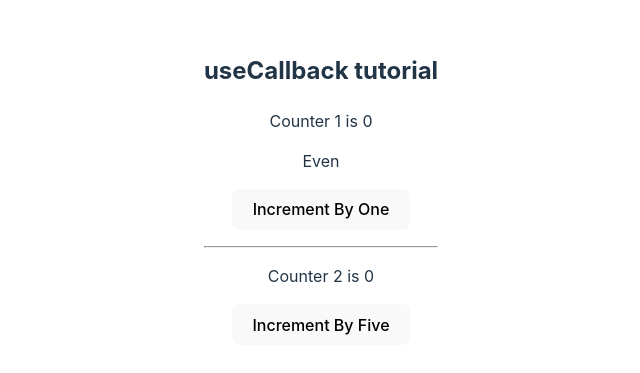
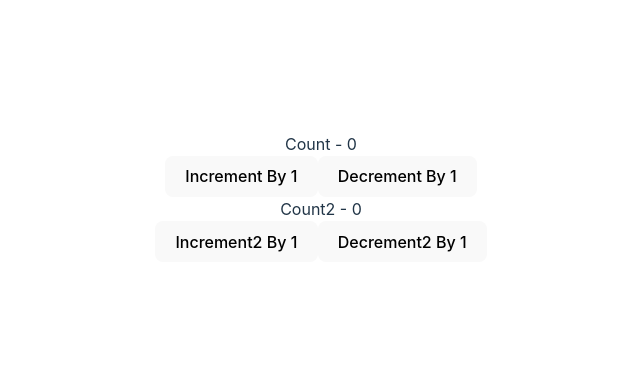
Before and after one commit to antysanjana/learning_react, a React (Vite) app: page / in a window 1280 px wide. Shown: the part 203-576 px from the top of the page, without its empty margins (319-959 px from the left). Built offline with nearby package versions, Linux system fonts and the light colour scheme.

Commit message:
useRef and useReduce

```diff
--- a/src/App.jsx
+++ b/src/App.jsx
@@ -1,10 +1,14 @@
 /* eslint-disable no-unused-vars */
 import "./App.css";
-import React, { useMemo, useState } from "react";
-import { useCallback } from "react";
-import Title from "./components/Title";
-import NewButton from "./components/NewButton";
-import ShowCount from "./components/ShowCount";
+import Time from "./components/Time";
+// import Counter from "./components/NewCounter";
+import Counter from "./components/ComplexCounter";
+// import React, { useMemo, useState } from "react";
+// import Form from "./components/NewForm";
+// import { useCallback } from "react";
+// import Title from "./components/Title";
+// import NewButton from "./components/NewButton";
+// import ShowCount from "./components/ShowCount";
 // import reactLogo from "./assets/react.svg";
 // import viteLogo from "/vite.svg";
 // import ClockList from './components/ClockList';
@@ -71,7 +75,19 @@ import ShowCount from "./components/ShowCount";
       </Emoji>*/
 // }
 
+//useRef
 export default function App() {
+  return (
+    <div className="app">
+      <div>
+        <Counter />
+      </div>
+    </div>
+  );
+}
+
+//useCallBack, useMemo
+/*export default function App() {
   const [count1, setCount1] = useState(0);
   const [count2, setCount2] = useState(0);
 
@@ -113,4 +129,4 @@ export default function App() {
   //     </p>
   //   </div>
   // );
-}
+}*/
--- /dev/null
+++ b/src/components/ComplexCounter.jsx
@@ -0,0 +1,79 @@
+import { useReducer } from "react";
+
+const initialState = {
+  counter: 0,
+  counter2: 0,
+};
+const reducer = (state, action) => {
+  switch (action.type) {
+    case "increment":
+      return { ...state, counter: state.counter + action.value };
+    case "decrement":
+      return { ...state, counter: state.counter - action.value };
+    case "increment2":
+      return { ...state, counter2: state.counter2 + action.value };
+    case "decrement2":
+      return { ...state, counter2: state.counter2 - action.value };
+    default:
+      return state;
+  }
+};
+
+export default function Counter() {
+  const [count, dispatch] = useReducer(reducer, initialState);
+
+  return (
+    <div>
+      <div>
+        <div>Count - {count.counter}</div>
+        <button
+          type="button"
+          onClick={() =>
+            dispatch({
+              type: "increment",
+              value: 1,
+            })
+          }
+        >
+          Increment By 1
+        </button>
+        <button
+          type="button"
+          onClick={() =>
+            dispatch({
+              type: "decrement",
+              value: 1,
+            })
+          }
+        >
+          Decrement By 1
+        </button>
+      </div>
+      <div>
+        <div>Count2 - {count.counter2}</div>
+        <button
+          type="button"
+          onClick={() =>
+            dispatch({
+              type: "increment2",
+              value: 1,
+            })
+          }
+        >
+          Increment2 By 1
+        </button>
+        <button
+          type="button"
+          onClick={() =>
+            dispatch({
+              type: "decrement2",
+              value: 1,
+            })
+          }
+        >
+          Decrement2 By 1
+        </button>
+      </div>
+    </div>
+  );
+}
--- /dev/null
+++ b/src/components/NewCounter.jsx
@@ -0,0 +1,29 @@
+import { useReducer } from "react";
+
+const initialState = 0;
+const reducer = (state, action) => {
+  switch (action) {
+    case "increment":
+      return state + 1;
+    case "decrement":
+      return state - 1;
+    default:
+      return state;
+  }
+};
+
+export default function Counter() {
+  const [count, dispatch] = useReducer(reducer, initialState);
+
+  return (
+    <div>
+      <div>Count - {count}</div>
+      <button type="button" onClick={() => dispatch("increment")}>
+        Increment
+      </button>
+      <button type="decrement" onClick={() => dispatch("decrement")}>
+        Decrement
+      </button>
+    </div>
+  );
+}
--- /dev/null
+++ b/src/components/NewForm.jsx
@@ -0,0 +1,17 @@
+import { useEffect, useRef } from "react";
+import Input from "./NewInput";
+
+export default function Form() {
+  const inputRef = useRef(null);
+  useEffect(() => {
+    inputRef.current.focus();
+  }, []);
+  return (
+    <div>
+      <p>
+        {/* <input ref={inputRef} type="text" placeholder="Enter Something..." /> */}
+        <Input ref={inputRef} type="text" placeholder="enter something..." />
+      </p>
+    </div>
+  );
+}
--- /dev/null
+++ b/src/components/Time.jsx
@@ -0,0 +1,28 @@
+import { useRef } from "react";
+import { useEffect, useState } from "react";
+
+export default function Time() {
+  const [date, setDate] = useState(new Date());
+  const buttonRef = useRef(null);
+
+  const tick = () => {
+    setDate(new Date());
+  };
+
+  useEffect(() => {
+    buttonRef.current = setInterval(tick, 1000);
+
+    return () => {
+      clearInterval(buttonRef.current);
+    };
+  }, []);
+
+  return (
+    <div>
+      <p>Time: {date.toLocaleTimeString()}</p>
+      <button type="button" onClick={() => clearInterval(buttonRef.current)}>
+        Cleanup
+      </button>
+    </div>
+  );
+}
```
Also changed, not shown: src/CounterThree.jsx (added, +42 -0 lines), src/components/NewInput.jsx (added, +9 -0 lines).
